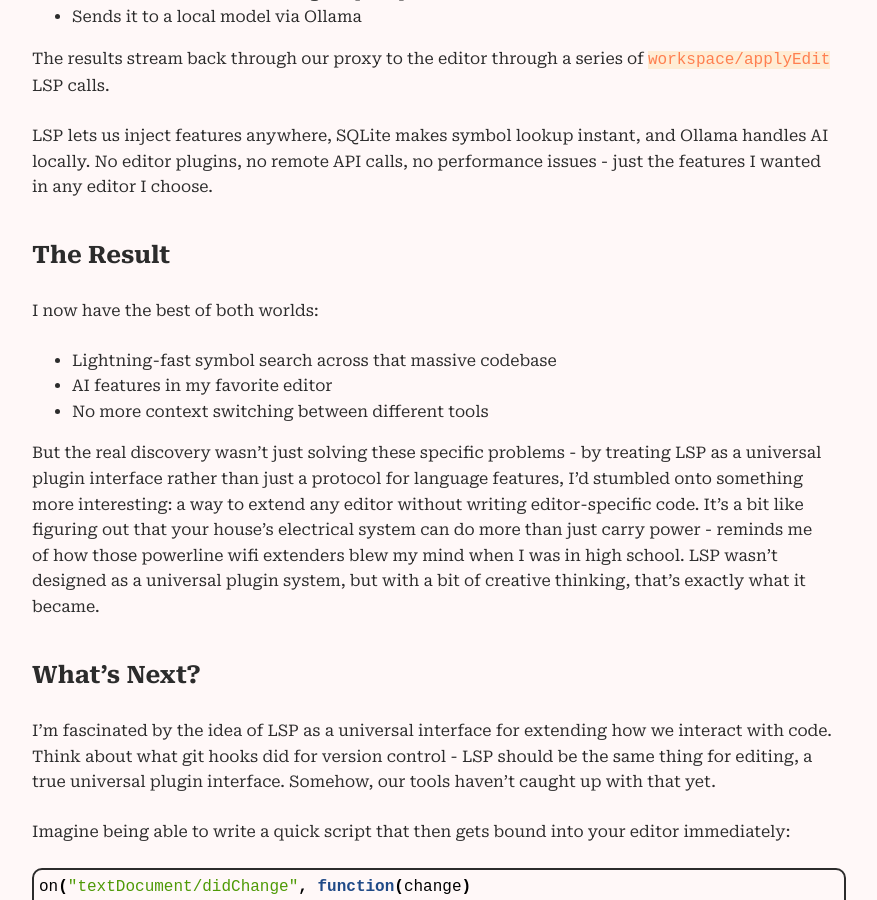
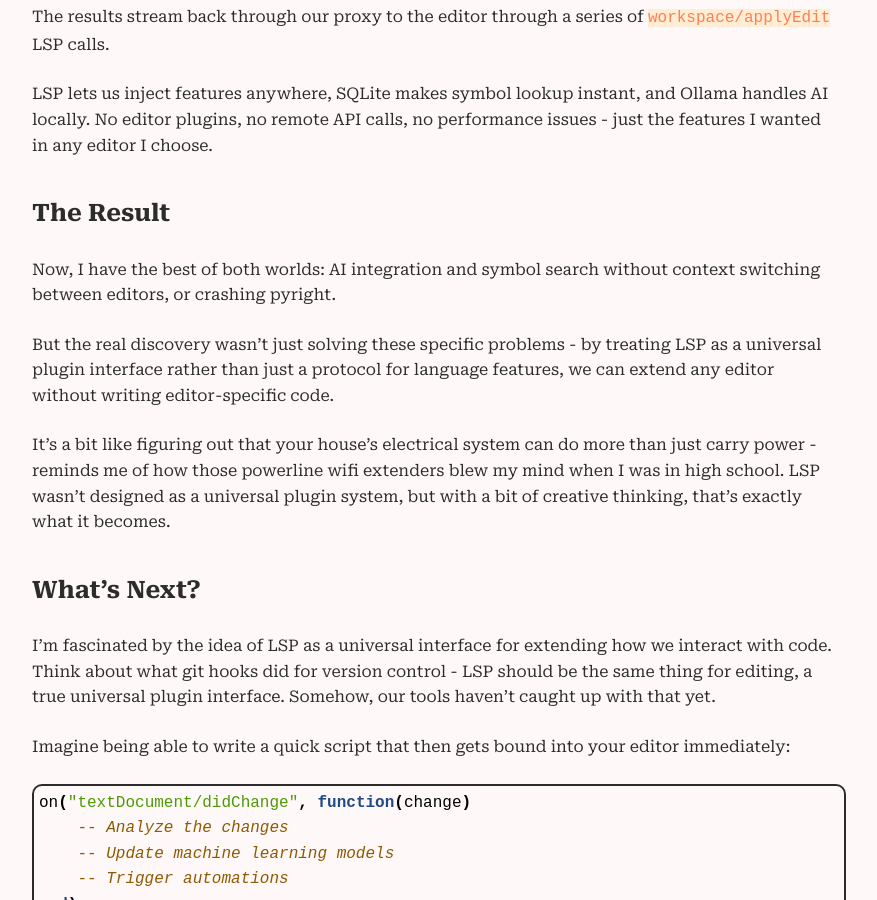
Before and after one commit to everestmz/everestmz.github.io, a Jekyll site: the page built from _posts/2024-12-01-sage-intro.md, in a window 1280 px wide and 900 px high, scrolled down 5029 px. Shown: the whole window, without its empty margins (208-1085 px from the left). Built offline with Jekyll 4.4.1, drawn with Linux system fonts in a browser that asks for light colours; some of the changed text lies outside the part shown.

Commit message:
Cleanup post

```diff
--- a/_posts/2024-12-01-sage-intro.md
+++ b/_posts/2024-12-01-sage-intro.md
@@ -67,11 +67,7 @@
 
 Now for the fun part. How do you add features to an editor that doesn't support plugins? You pretend to be something it already trusts. Every modern editor speaks LSP - it's how they interact with language servers like Pyright. The protocol is simple: the editor sends requests like "what's the definition of this symbol?" or "search for symbols matching this text", and the server responds.
 
-The best part is: nothing says you have to be a real language server. You can be a proxy that:
-
-- Passes most requests through to the real language server
-- Intercepts the interesting ones
-- Adds entirely new capabilities
+The best part is: nothing says you have to be a real language server. You can be a proxy that passes most requests through to the real language server, intercepts the interesting ones, and adds entirely new capabilities.
 
 Think of it like a reverse proxy for your editor. When your editor starts up, it sends an "initialize" request to discover what the language server can do. This is our chance to hook in:
 
@@ -151,13 +147,11 @@
 
 ## The Result
 
-I now have the best of both worlds:
-- Lightning-fast symbol search across that massive codebase
-- AI features in my favorite editor
-- No more context switching between different tools
+Now, I have the best of both worlds: AI integration and symbol search without context switching between editors, or crashing pyright.
 
-But the real discovery wasn't just solving these specific problems - by treating LSP as a universal plugin interface rather than just a protocol for language features, I'd stumbled onto something more interesting: a way to extend any editor without writing editor-specific code.
-It's a bit like figuring out that your house's electrical system can do more than just carry power - reminds me of how those powerline wifi extenders blew my mind when I was in high school. LSP wasn't designed as a universal plugin system, but with a bit of creative thinking, that's exactly what it became.
+But the real discovery wasn't just solving these specific problems - by treating LSP as a universal plugin interface rather than just a protocol for language features, we can extend any editor without writing editor-specific code.
+
+It's a bit like figuring out that your house's electrical system can do more than just carry power - reminds me of how those powerline wifi extenders blew my mind when I was in high school. LSP wasn't designed as a universal plugin system, but with a bit of creative thinking, that's exactly what it becomes.
 
 ## What's Next?
 I’m fascinated by the idea of LSP as a universal interface for extending how we interact with code. Think about what git hooks did for version control - LSP should be the same thing for editing, a true universal plugin interface. Somehow, our tools haven't caught up with that yet.
```
